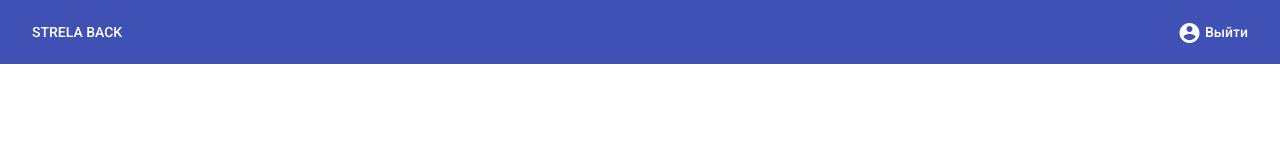
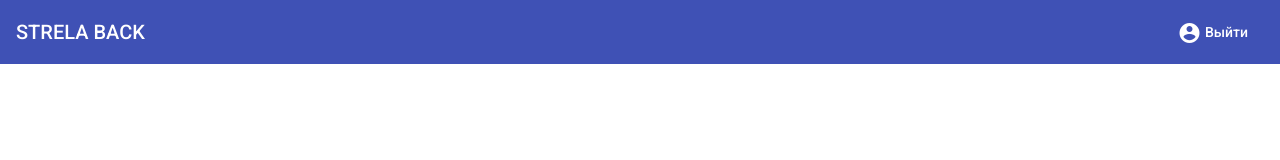
Before and after one commit to aldekatg/CloudPayBack, an Angular app: page / in a window 1280 px wide. Shown: the top 160 px of the page. Built offline with nearby package versions, Linux system fonts and the light colour scheme.

Commit message:
Релизная версия. Исправление рутации.

```diff
--- a/src/app/app.component.html
+++ b/src/app/app.component.html
@@ -1,8 +1,5 @@
 <mat-toolbar class="flex-tool" color="primary">
-  <a mat-button [routerLink]="['/home']">
-    STRELA BACK
-  </a>
-  <a></a>
+  STRELA BACK
   <span class="flex-grow"></span>
   <a mat-button [routerLink]="['']">
     <mat-icon>account_circle</mat-icon>
```
